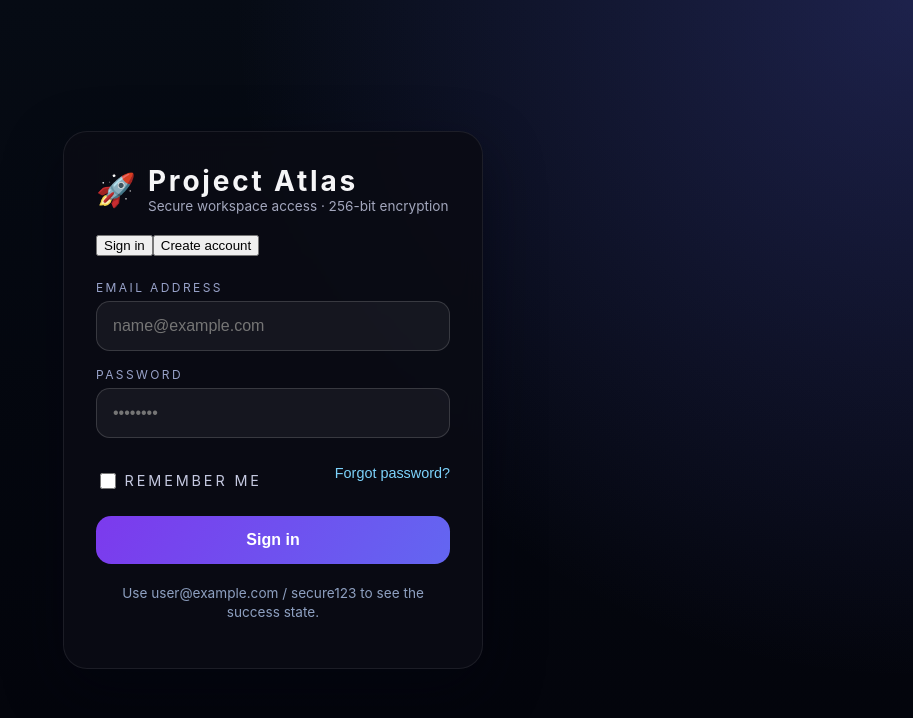
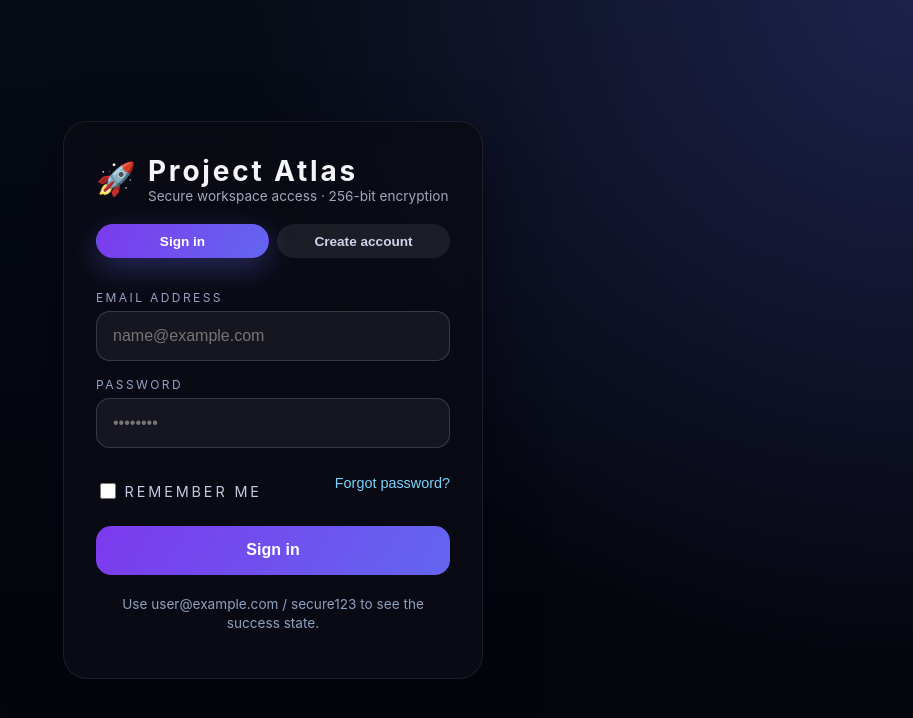
Before and after one commit to jigar-tecmantras/react-login-page, a React (Create React App) app in the folder frontend/: page /login in a window 1280 px wide. Shown: the top 718 px of the page, without its empty margins (367-1280 px from the left). Built offline with nearby package versions, Linux system fonts and the light colour scheme.

Commit message:
feat: style auth toggle tabs

```diff
--- a/frontend/src/App.css
+++ b/frontend/src/App.css
@@ -40,6 +40,38 @@
 
 .logo {
   font-size: 2rem;
+}
+
+.auth-tabs {
+  display: flex;
+  gap: 0.5rem;
+  margin-bottom: 1rem;
+}
+
+.auth-tab {
+  flex: 1;
+  padding: 0.55rem;
+  border-radius: 999px;
+  border: 1px solid transparent;
+  background: rgba(255, 255, 255, 0.08);
+  color: #d0d4ec;
+  font-size: 0.85rem;
+  font-weight: 600;
+  text-align: center;
+  cursor: pointer;
+  transition: border-color 0.2s ease, background 0.2s ease, color 0.2s ease;
+}
+
+.auth-tab.active {
+  border-color: transparent;
+  background: linear-gradient(120deg, #7c3aed, #6366f1);
+  color: #fff;
+  box-shadow: 0 10px 30px rgba(99, 102, 241, 0.35);
+}
+
+.auth-tab:focus-visible {
+  outline: 2px solid #7dd3fc;
+  outline-offset: 2px;
 }
 
 form {
@@ -178,23 +210,6 @@ input:focus {
   line-height: 1.4;
 }
 
-.auth-switch {
-  margin-top: 1rem;
-  font-size: 0.9rem;
-  text-align: center;
-  color: #c5c9e1;
-}
-
-.auth-switch a {
-  color: #7dd3fc;
-  text-decoration: none;
-  font-weight: 600;
-}
-
-.auth-switch a:hover {
-  text-decoration: underline;
-}
-
 .terms {
   margin-top: 1rem;
   font-size: 0.9rem;
```
